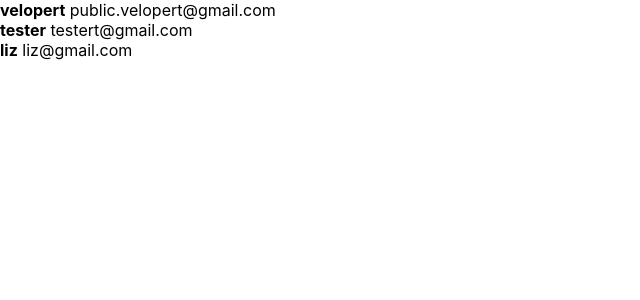
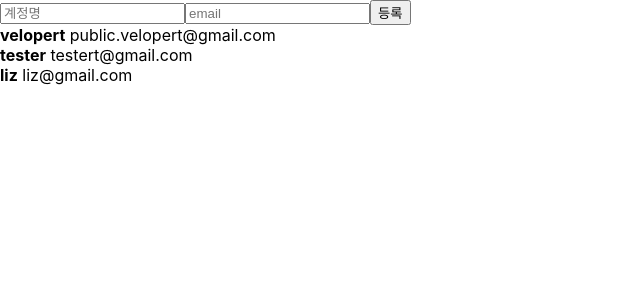
Before and after one commit to bellin83/react-begin, a React (Create React App) app: page / in a window 1280 px wide. Shown: the top 300 px of the page, without its empty margins (0-640 px from the left). Built offline with nearby package versions, Linux system fonts and the light colour scheme.

Commit message:
배열에 항목 추가하기

```diff
--- a/src/App.js
+++ b/src/App.js
@@ -1,8 +1,23 @@
-import React, {useRef} from 'react';
+import React, {useRef, useState} from 'react';
 import UserList from './UserList';
+import CreateUser from './CreateUser';
 
 function App() {
-  const users = [
+  const [inputs, setInputs] = useState({
+    username: '',
+    email: '',
+  });
+
+  const { username, email } = inputs;
+  const onChange = e => {
+    const {name, value} = e.target;
+    setInputs({
+      ...inputs
+      ,[name]: value
+    });
+  }
+
+  const [users, setUsers] = useState([
     {
         id: 1,
         username: 'velopert',
@@ -18,17 +33,37 @@
         username: 'liz',
         email: 'liz@gmail.com'
     },
-];
+]);
 
 const nextId = useRef(4);
 
 const onCreate = () => {
+  const user = {
+    id: nextId.current,
+    username,
+    email,
+  }
+
+  setUsers(users.concat(user));
+
+  setInputs({
+    username: '',
+    email: '',
+  });
   console.log(nextId.current);
   nextId.current += 1;
 }
 
 return (
-    <UserList users={users} />
+    <>
+      <CreateUser
+        username={username}
+        email={email}
+        onChange={onChange}
+        onCreate={onCreate}
+      />
+      <UserList users={users} />
+    </>
   );
 }
 
--- /dev/null
+++ b/src/CreateUser.js
@@ -0,0 +1,23 @@
+import React from 'react';
+
+function CreateUser({username, email, onChange, onCreate}) {
+    return (
+        <div>
+            <input
+                name="username"
+                placeholder="계정명"
+                onChange={onChange}
+                value={username}
+            />
+            <input
+                name="email"
+                placeholder="email"
+                onChange={onChange}
+                value={email}
+            />
+            <button onClick={onCreate}>등록</button>
+        </div>
+    );
+}
+
+export default CreateUser;
```
